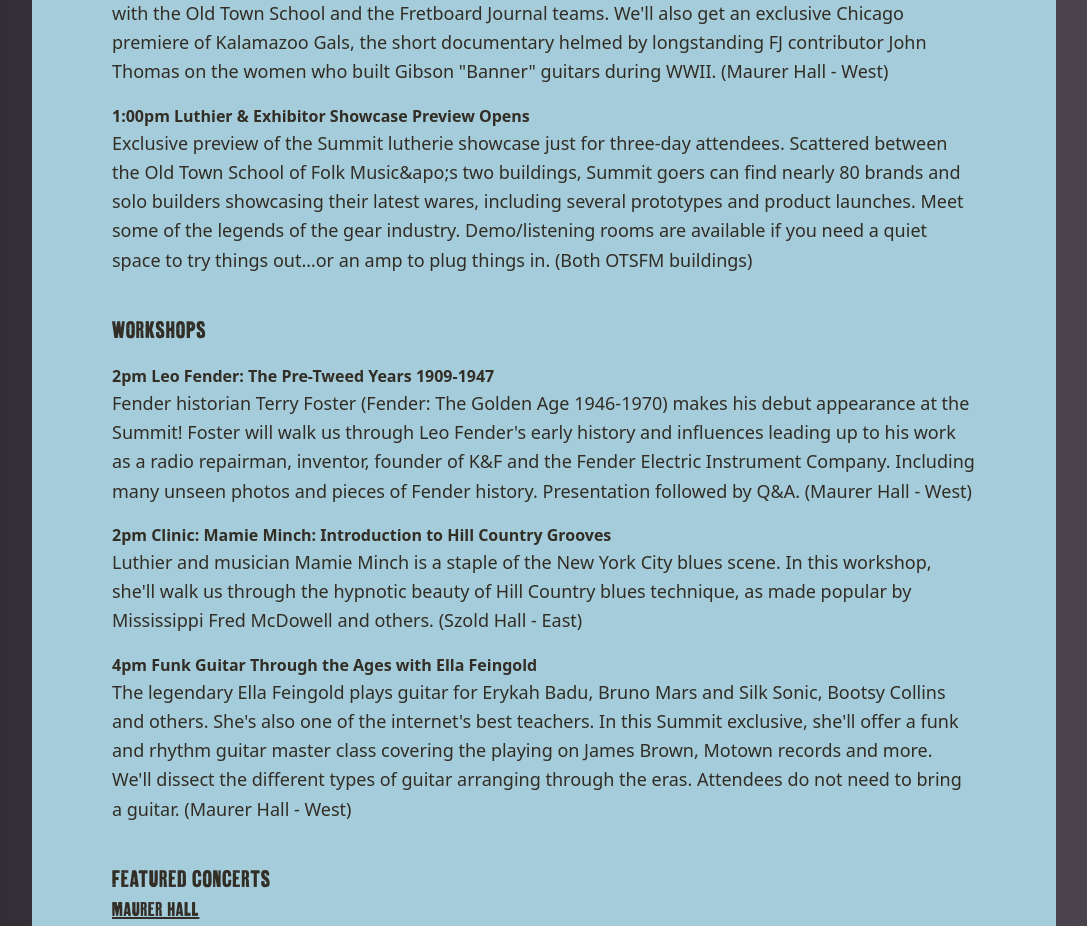
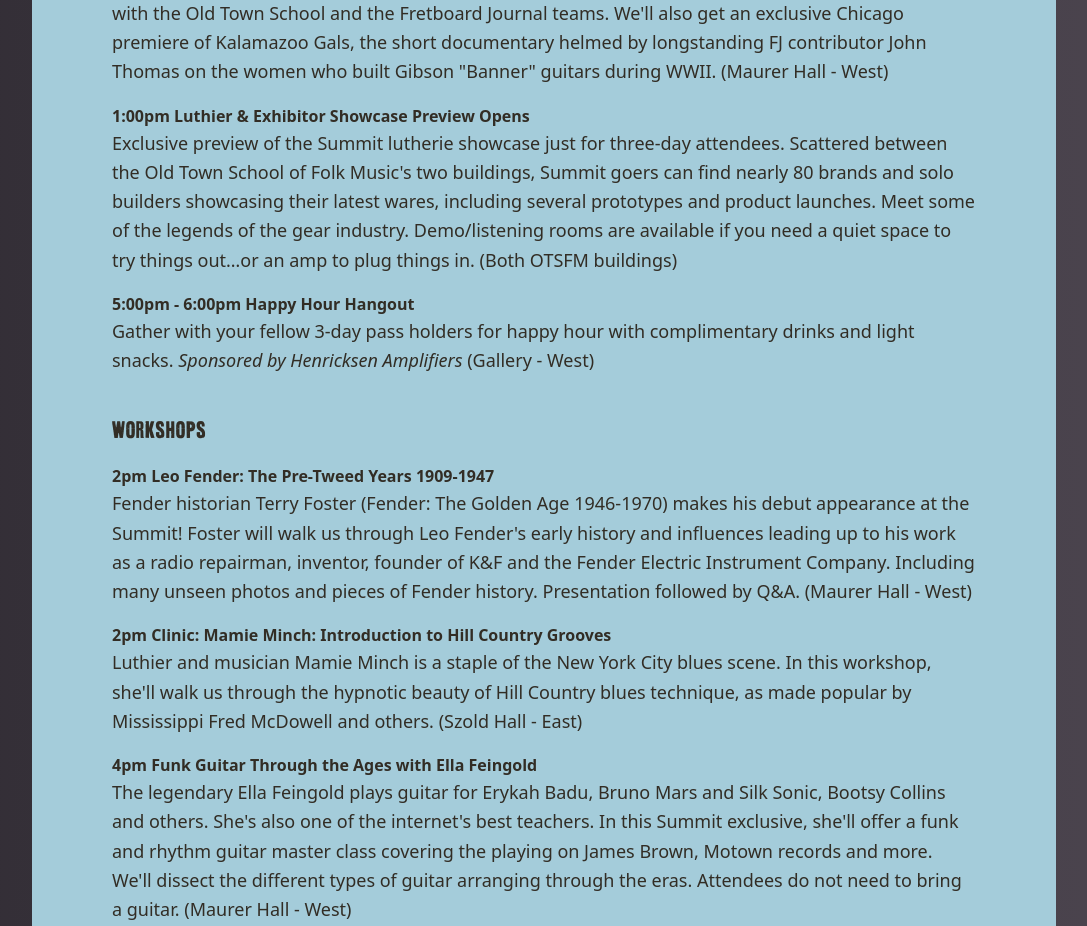
Before and after one commit to oldtownschool/fretboard-summit, a Next.js app: page /schedule in a window 1280 px wide. Shown: the part 1220-2146 px from the top of the page, without its empty margins (96-1183 px from the left). Built offline with nearby package versions, Linux system fonts and the light colour scheme.

Commit message:
updated link for ryans ukes, added benson amps, and added an event to schedule page

```diff
--- a/app/luthiers/page.js
+++ b/app/luthiers/page.js
@@ -97,6 +97,11 @@ export default function Luthiers() {
                 <td>Acoustics</td>
                 {/* <td>E124</td> */}
               </tr>
+              <tr>
+                <td><Link href="https://www.bensonamps.com/">Benson Amps</Link></td>
+                <td>Amplifiers</td>
+                {/* <td>E124</td> */}
+              </tr>
 
               <tr>
                 <td><Link href="https://blackbobbin.com/">Black Bobbin</Link></td>
@@ -171,11 +176,6 @@ export default function Luthiers() {
               </tr>
               <tr>
                 <td><Link href="https://www.cirrusguitars.com/">Cirrus Guitars</Link></td>
-                <td>Acoustics</td>
-                {/* <td>E324</td> */}
-              </tr>
-              <tr>
-                <td><Link href="http://www.curtisrockwellguitars.com/">Curtis Rockwell, Luthier</Link></td>
                 <td>Acoustics</td>
                 {/* <td>E324</td> */}
               </tr>
@@ -331,7 +331,7 @@ export default function Luthiers() {
               </tr>
               <tr>
                 <td><Link href="http://www.madsenamps.com/">Madsen Amplification</Link></td>
-                <td>Amps</td>
+                <td>Amplifiers</td>
                 {/* <td>E220</td> */}
               </tr>
               <tr>
@@ -416,7 +416,7 @@ export default function Luthiers() {
                 {/* <td>E328</td> */}
               </tr>
               <tr>
-                <td><Link href="https://robbinsguitar.com/">Ryan’s Ukes</Link></td>
+                <td><Link href="https://www.ryansukes.com/">Ryan’s Ukes</Link></td>
                 <td>Ukuleles</td>
                 {/* <td>E328</td> */}
               </tr>
--- a/app/schedule/page.js
+++ b/app/schedule/page.js
@@ -147,7 +147,10 @@ export default function Schedule() {
           <p className="text-lg leading-relaxed" >Just for three-day passholders: Kick off the Summit and learn about late-breaking schedule additions with the Old Town School and the Fretboard Journal teams. We&apos;ll also get an exclusive Chicago premiere of Kalamazoo Gals, the short documentary helmed by longstanding FJ contributor John Thomas on the women who built Gibson &quot;Banner&quot; guitars during WWII. (Maurer Hall - West)</p>
 
           <p className="font-bold mt-4 leading-relaxed" >1:00pm Luthier & Exhibitor Showcase Preview Opens</p>
-          <p className="text-lg leading-relaxed" >Exclusive preview of the Summit lutherie showcase just for three-day attendees. Scattered between the Old Town School of Folk Music&apo;s two buildings, Summit goers can find nearly 80 brands and solo builders showcasing their latest wares, including several prototypes and product launches. Meet some of the legends of the gear industry. Demo/listening rooms are available if you need a quiet space to try things out…or an amp to plug things in. (Both OTSFM buildings) </p>
+          <p className="text-lg leading-relaxed" >Exclusive preview of the Summit lutherie showcase just for three-day attendees. Scattered between the Old Town School of Folk Music&apos;s two buildings, Summit goers can find nearly 80 brands and solo builders showcasing their latest wares, including several prototypes and product launches. Meet some of the legends of the gear industry. Demo/listening rooms are available if you need a quiet space to try things out…or an amp to plug things in. (Both OTSFM buildings) </p>
+
+          <p className="font-bold mt-4 leading-relaxed" >5:00pm - 6:00pm Happy Hour Hangout</p>
+          <p className="text-lg leading-relaxed" >Gather with your fellow 3-day pass holders for happy hour with complimentary drinks and light snacks. <span class="italic">Sponsored by Henricksen Amplifiers</span> (Gallery - West)</p>
 
           <h3 className="font-aurochs mt-10 uppercase text-xl sm:text-2xl tracking-wider leading-relaxed" >Workshops  </h3>
 
```
